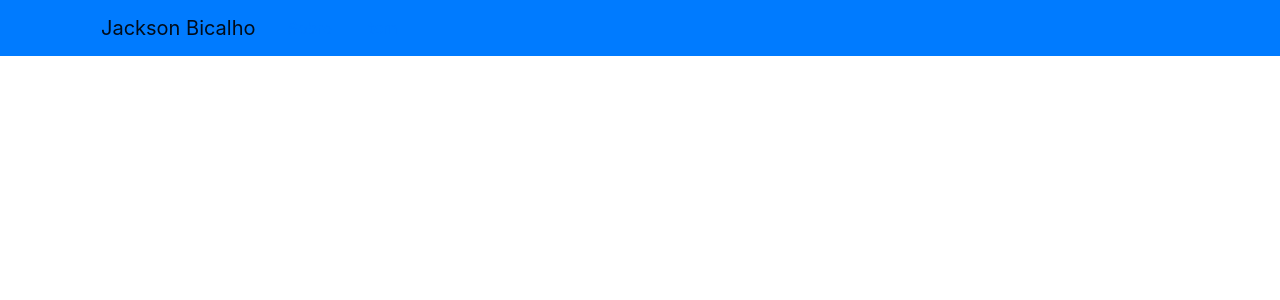
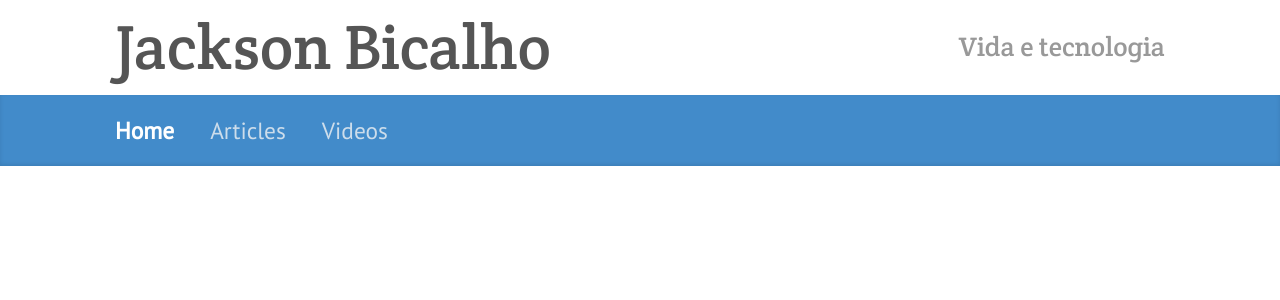
Before and after one commit to jacksonbicalho/jacksonbicalho.github.io, a Jekyll site: the page built from index.md, in a window 1280 px wide. Shown: the top 300 px of the page. Built offline with Jekyll 4.4.1, drawn with Linux system fonts in a browser that asks for light colours; some web fonts are replaced.

Commit message:
Teste 20

```diff
--- a/_includes/header.html
+++ b/_includes/header.html
@@ -1,11 +1,16 @@
-<header class="bg-primary">
-
-    <div class="container">
-        <nav class="navbar navbar-expand-lg navbar-light">
-            <a class="navbar-brand" href="{{ site.baseurl }}">{{ site.title }}</a>
-            {% include navbar.html %}
-        </nav>
-
+<header>
+    <div class="blog-header">
+        <div class="container">
+            <div class="row align-items-center justify-content-between">
+                <div class="col-sm-12 col-md-6">
+                    <div class="blog-title">{{ site.title }}</div>
+                </div>
+                <div class="col-sm-12 col-md-6">
+                    <div class="blog-description text-sm-left text-md-right text-lg-right text-xl-right">
+                        Vida e tecnologia</div>
+                </div>
+            </div>
+        </div>
     </div>
-
 </header>
+{% include navbar.html %}
--- a/_includes/navbar.html
+++ b/_includes/navbar.html
@@ -1,4 +1,4 @@
-<ul class="nav">
+<!-- <ul class="nav">
   {% for item in site.data.nav.itens %}
     <li class="nav-item">
       <a class="nav-link {% if page.url == item.url %}disabled{% endif %}" href="{{ item.url }}">{{ item.title }}</a>
@@ -7,4 +7,20 @@
   <li class="nav-item">
     <a class="nav-link" href="#">Item</a>
   </li>
-</ul>
+</ul> -->
+
+
+<div class="blog-masthead">
+    <div class="container">
+      <nav class="nav">
+        <a class="nav-link active" href="/">Home</a>
+        <a class="nav-link" href="/articles/">Articles</a>
+        <a class="nav-link" href="/videos/">Videos</a>
+        <!-- <a class="nav-link" href="/music/">Music</a> -->
+        <a class="nav-link" href="https://twitter.com/daviwil" target="_blank"><i class="fa fa-twitter fa-lg"></i></a>
+        <a class="nav-link" href="https://github.com/daviwil" target="_blank"><i class="fa fa-github fa-lg"></i></a>
+        <a class="nav-link" href="https://soundcloud.com/daviwil" target="_blank"><i class="fa fa-soundcloud fa-lg"></i></a>
+        <a class="nav-link" href="https://youtube.com/c/the_dev_aspect" target="_blank"><i class="fa fa-youtube fa-lg"></i></a>
+      </nav>
+    </div>
+  </div>
--- a/assets/main.scss
+++ b/assets/main.scss
@@ -2,3 +2,189 @@
 ---
 
 @import "variables";
+
+
+/*
+ * Globals
+ */
+
+ html {
+  font-size: 13px;
+}
+
+@media screen and (max-width: 767px) {
+  html {
+    font-size: 13px;
+  }
+}
+
+/* sm */
+@media screen and (min-width: 768px) {
+  html {
+    font-size: 16px;
+  }
+}
+
+/* md */
+@media screen and (min-width: 992px) {
+  html {
+    font-size: 18px;
+  }
+}
+
+/* lg */
+@media screen and (min-width: 2700px) {
+  html {
+    font-size: 20px;
+  }
+}
+
+
+body {
+  font-family: 'PT Sans', sans-serif;
+  font-size: 1.3rem;
+  color: #555;
+}
+
+h1, .h1,
+h2, .h2,
+h3, .h3,
+h4, .h4,
+h5, .h5,
+h6, .h6 {
+  font-family: 'Faustina', serif;
+  font-weight: normal;
+  margin-top: 1.3rem;
+  margin-bottom: 1.5rem;
+  color: #333;
+}
+
+/*
+ * Override Bootstrap's default container.
+ */
+
+.container {
+  max-width: 60rem;
+}
+
+
+/*
+ * Masthead for nav
+ */
+
+.blog-masthead {
+  margin-bottom: 2rem;
+  background-color: #428bca;
+  -webkit-box-shadow: inset 0 -.1rem .25rem rgba(0,0,0,.1);
+          box-shadow: inset 0 -.1rem .25rem rgba(0,0,0,.1);
+}
+
+/* Nav links */
+.nav-link {
+  position: relative;
+  padding: 0rem;
+  margin: 1rem 2rem 1rem 0rem;
+  font-weight: 500;
+  color: #cdddeb;
+}
+.nav-link:hover,
+.nav-link:focus {
+  color: #fff;
+  background-color: transparent;
+}
+
+/* Active state gets a caret at the bottom */
+.nav-link.active {
+  color: #fff;
+  font-weight: bold;
+}
+
+/*
+ * Blog name and description
+ */
+
+.blog-header {
+  font-family: 'Crete Round', serif;
+}
+.blog-title {
+  margin-bottom: 0;
+  font-size: 3.5rem;
+  font-weight: normal;
+}
+.blog-description {
+  font-size: 1.5rem;
+  color: #999;
+}
+
+@media (max-width: 40em) {
+  .blog-description {
+    margin-bottom: 1rem;
+  }
+}
+
+/*
+ * Main column and sidebar layout
+ */
+
+/* Sidebar modules for boxing content */
+.sidebar-module {
+  padding: 1rem;
+}
+.sidebar-module-inset {
+  padding: 1rem;
+  background-color: #f5f5f5;
+  border-radius: .25rem;
+}
+.sidebar-module-inset p:last-child,
+.sidebar-module-inset ul:last-child,
+.sidebar-module-inset ol:last-child {
+  margin-bottom: 0;
+}
+
+/* Pagination */
+.blog-pagination {
+  margin-bottom: 4rem;
+}
+.blog-pagination > .btn {
+  border-radius: 2rem;
+}
+
+/*
+ * Blog posts
+ */
+
+.blog-post {
+  margin-bottom: 4rem;
+}
+.blog-post-title {
+  margin-bottom: .75rem;
+  font-size: 2.5rem;
+}
+.blog-post-meta {
+  margin-bottom: 1.25rem;
+  color: #999;
+}
+.blog-post-tags {
+  margin-top: 3rem;
+  margin-bottom: 1.25rem;
+  font-size: 1.2rem;
+  color: #999;
+}
+
+/*
+ * Footer
+ */
+
+.blog-footer {
+  padding: 1.3rem 0;
+  color: #999;
+  background-color: #f9f9f9;
+  border-top: .05rem solid #e5e5e5;
+}
+.blog-footer p:last-child {
+  margin-bottom: 0;
+}
+
+.blog-footer-right {
+  text-align: right;
+}
```
